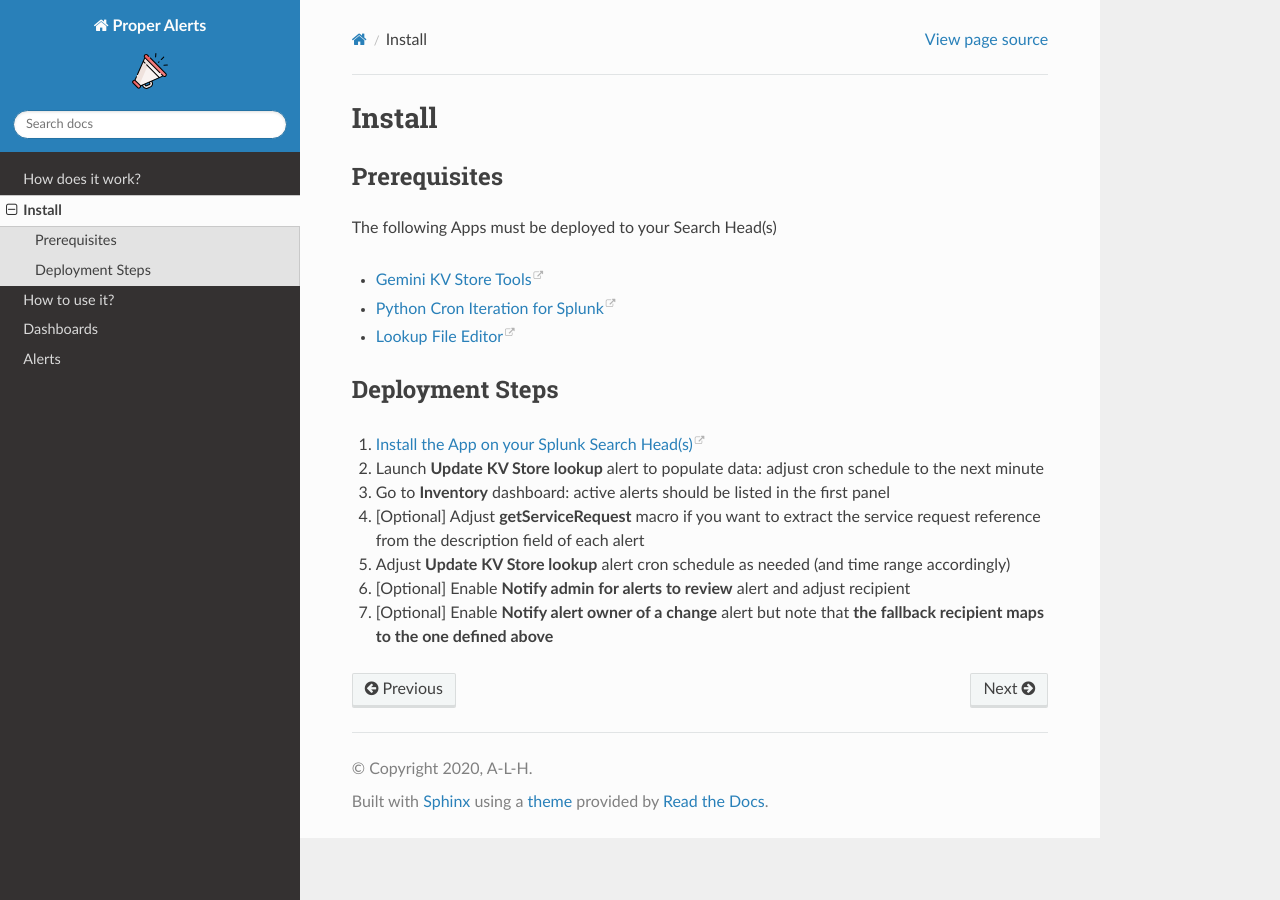
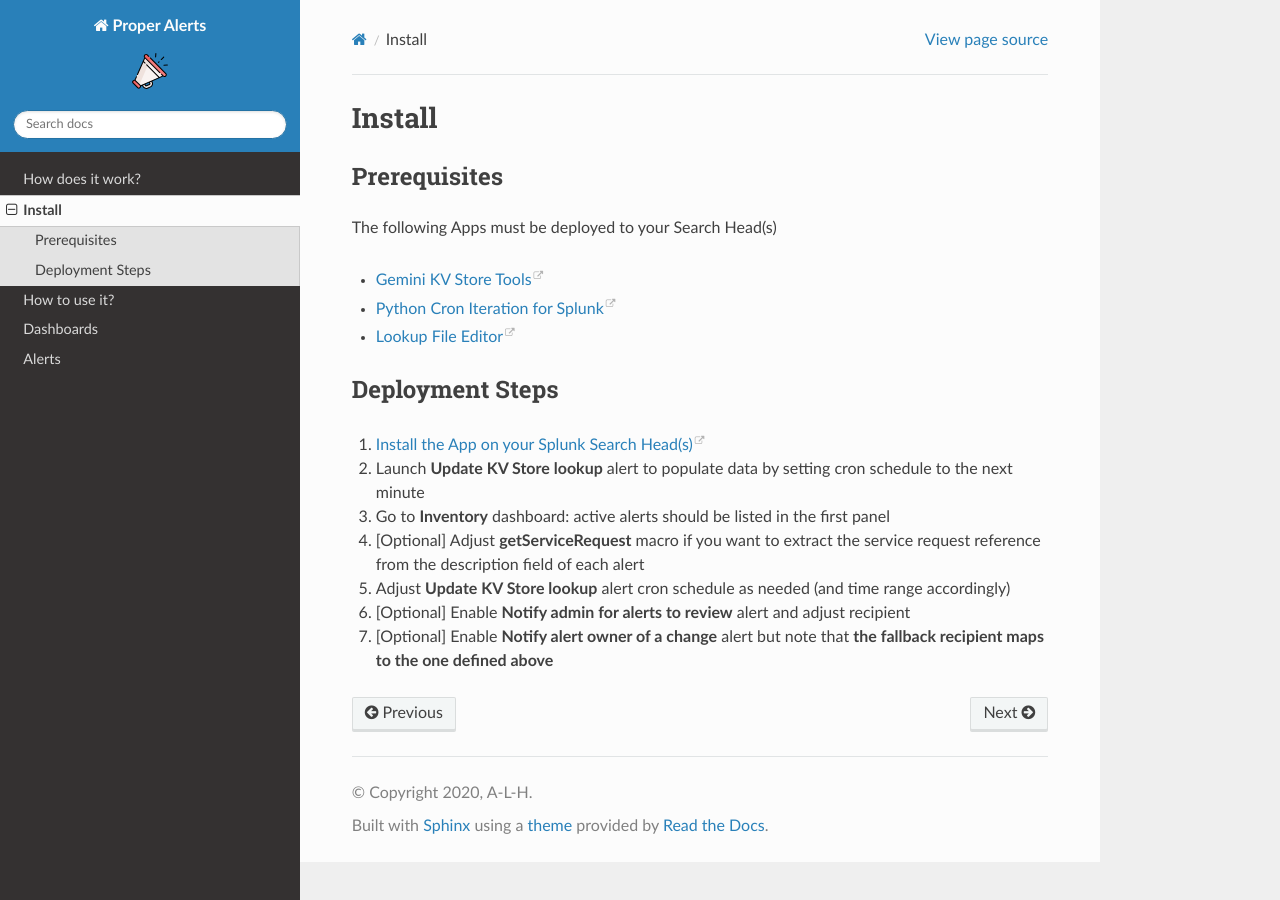
Before and after one commit to a-l-h/splunk-app-proper-alerts, a Sphinx documentation site: the page built from doc/install.rst, in a window 1280 px wide. Built offline with Sphinx 7.4.7 and the Read the Docs theme 2.0.0, drawn with Linux system fonts in a browser that asks for light colours.

Commit message:
Update install.rst

```diff
--- a/doc/install.rst
+++ b/doc/install.rst
@@ -14,7 +14,7 @@ Deployment Steps
 ################
 
 1.  `Install the App on your Splunk Search Head(s) <https://docs.splunk.com/Documentation/Splunk/latest/Admin/Deployappsandadd-ons#Deployment_architectures>`_
-2.  Launch **Update KV Store lookup** alert to populate data: adjust cron schedule to the next minute
+2.  Launch **Update KV Store lookup** alert to populate data by setting cron schedule to the next minute
 3.  Go to **Inventory** dashboard: active alerts should be listed in the first panel
 4.  [Optional] Adjust **getServiceRequest** macro if you want to extract the service request reference from the description field of each alert
 5.  Adjust **Update KV Store lookup** alert cron schedule as needed (and time range accordingly)
```
